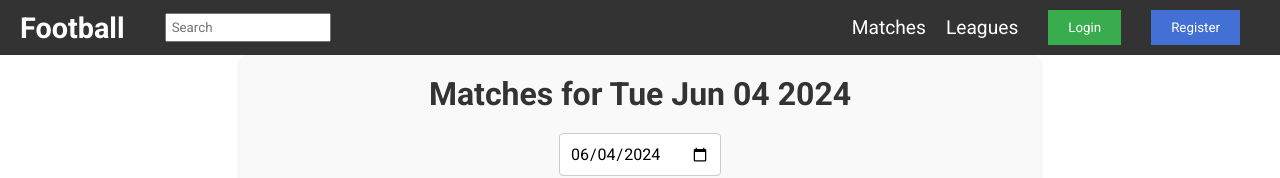
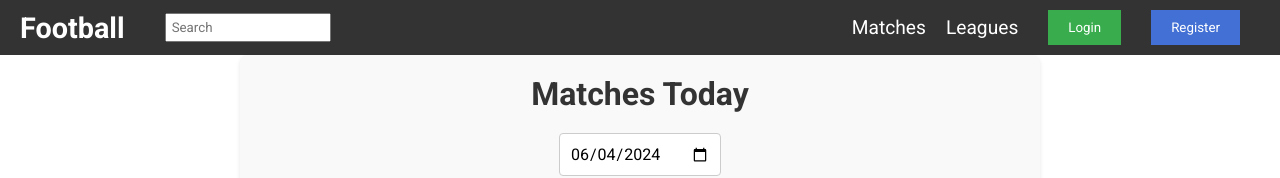
Before and after one commit to g0b1n/gobin_capstone_2, a React (Create React App) app in the folder FutBall/frontend/: page / in a window 1280 px wide. Shown: the top 178 px of the page. Built offline with nearby package versions, Linux system fonts and the light colour scheme; no server answers.

Commit message:
rm date thing from matches.js

```diff
--- a/FutBall/frontend/src/Matches.js
+++ b/FutBall/frontend/src/Matches.js
@@ -38,7 +38,7 @@ function Matches() {
 
     return (
         <div className="matches-container">
-            <h1>Matches for {new Date(selectedDate).toDateString()}</h1>
+            <h1>Matches Today</h1>
             <input
                 type="date"
                 value={selectedDate}
```
